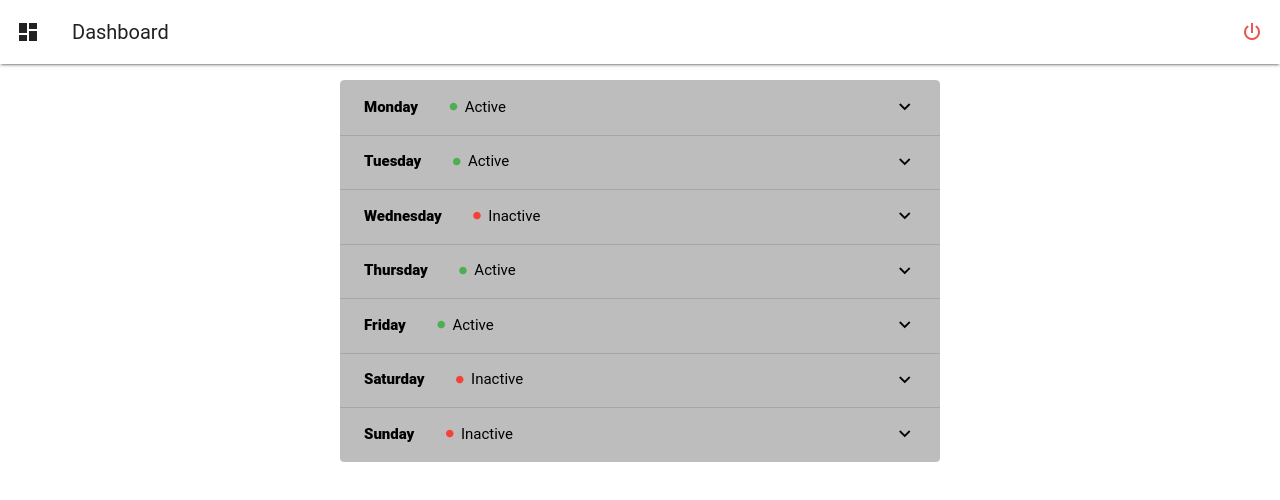
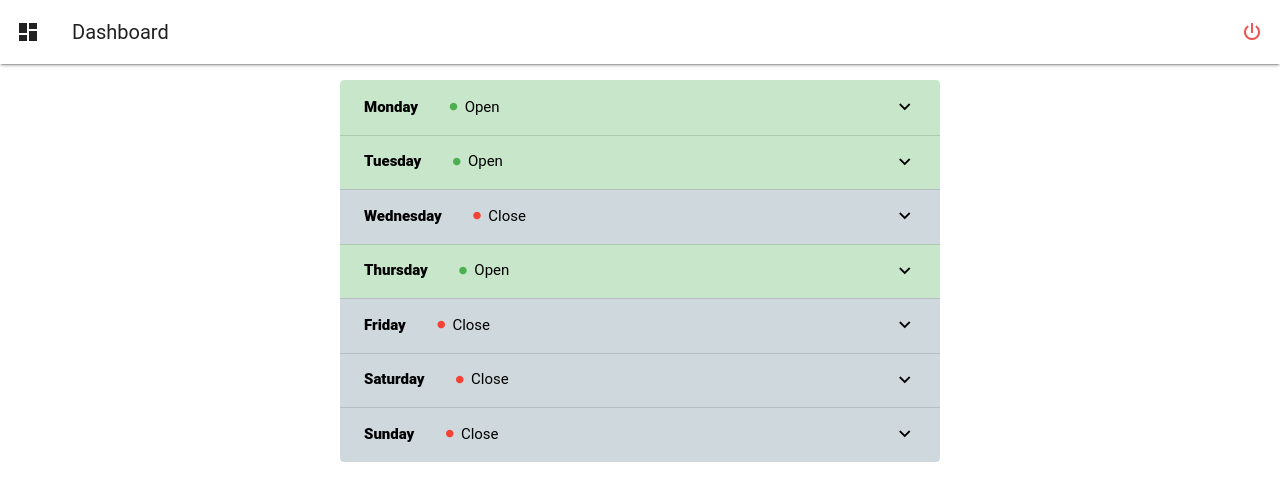
Before and after one commit to Kris-Toff/business-hours-manager-frontend, a Vue app: page /dashboard in a window 1280 px wide. Shown: the top 500 px of the page. Built offline with nearby package versions, Linux system fonts and the light colour scheme.

Commit message:
datepicker and time picker model

```diff
--- a/src/components/DayForm.vue
+++ b/src/components/DayForm.vue
@@ -3,82 +3,28 @@ import { ref } from "vue";
 import TextfieldDatePicker from "./TextfieldDatePicker.vue";
 import TextfieldTimePicker from "./TextfieldTimePicker.vue";
 
-const openTime = ref(null);
-const closeTime = ref(null);
-const lunchStart = ref(null);
-const lunchEnd = ref(null);
-const startIntervalDate = ref(null);
+const props = defineProps({
+  formData: {
+    type: [Object],
+    required: true,
+  },
+});
 </script>
 
 <template>
-  <!-- prepend-icon="mdi:mdi-check-bold" -->
-  <!-- <v-card class="mx-auto" width="400">
-    <template #title>
-      <span class="font-weight-black">Monday</span>
-      <v-checkbox color="red-lighten-1">
-        <template #label>
-          <span class="font-weight-black">Monday</span>
-        </template>
-      </v-checkbox>
-    </template>
-
-    <v-card-item class="bg-surface-light pt-4">
-      <v-row>
-        <v-col>
-          <textfield-time-picker label="Open time" v-model="openTime" />
-        </v-col>
-        <v-col>
-          <textfield-time-picker label="Close time" v-model="closeTime" />
-        </v-col>
-      </v-row>
-    </v-card-item>
-
-    <v-divider />
-
-    <v-card-item class="bg-surface-light pt-4">
-      <v-row>
-        <v-col>
-          <textfield-time-picker label="Lunch Start" v-model="lunchStart" />
-        </v-col>
-        <v-col>
-          <textfield-time-picker label="Lunch End" v-model="lunchEnd" />
-        </v-col>
-      </v-row>
-    </v-card-item>
-
-    <v-divider />
-
-    <v-card-item class="bg-surface-light pt-4">
-      <v-row>
-        <v-col class="d-flex align-center">
-          <v-checkbox
-            label="Every other week"
-            color="red-lighten-1"
-          ></v-checkbox>
-        </v-col>
-        <v-col>
-          <textfield-date-picker
-            label="Start date"
-            v-model="startIntervalDate"
-          />
-        </v-col>
-      </v-row>
-    </v-card-item>
-
-    <v-divider />
-
-    <v-card-actions>
-      <v-spacer />
-      <v-btn variant="tonal" color="red-lighten-1">Save</v-btn>
-    </v-card-actions>
-  </v-card> -->
   <v-container fluid>
     <v-row>
-      <v-col>
-        <textfield-time-picker label="Open time" v-model="openTime" />
-      </v-col>
-      <v-col>
-        <textfield-time-picker label="Close time" v-model="closeTime" />
+      <v-col class="py-0">
+        <div class="d-flex flex-row">
+          <v-switch v-model="formData.status" color="red-lighten-1">
+            <template #prepend>
+              <span>Close</span>
+            </template>
+            <template #append>
+              <span>Open</span>
+            </template>
+          </v-switch>
+        </div>
       </v-col>
     </v-row>
 
@@ -86,10 +32,37 @@ const startIntervalDate = ref(null);
 
     <v-row class="mt-2">
       <v-col>
-        <textfield-time-picker label="Lunch Start" v-model="lunchStart" />
+        <textfield-time-picker
+          v-model="formData.openTime"
+          label="Open time"
+          :disabled="!formData.status"
+        />
       </v-col>
       <v-col>
-        <textfield-time-picker label="Lunch End" v-model="lunchEnd" />
+        <textfield-time-picker
+          v-model="formData.closeTime"
+          label="Close time"
+          :disabled="!formData.status"
+        />
+      </v-col>
+    </v-row>
+
+    <v-divider />
+
+    <v-row class="mt-2">
+      <v-col>
+        <textfield-time-picker
+          v-model="formData.lunchStart"
+          label="Lunch Start"
+          :disabled="!formData.status"
+        />
+      </v-col>
+      <v-col>
+        <textfield-time-picker
+          v-model="formData.lunchEnd"
+          label="Lunch End"
+          :disabled="!formData.status"
+        />
       </v-col>
     </v-row>
 
@@ -97,16 +70,27 @@ const startIntervalDate = ref(null);
 
     <v-row class="mt-2">
       <v-col class="d-flex align-center">
-        <v-checkbox label="Every other week" color="red-lighten-1"></v-checkbox>
+        <v-checkbox
+          v-model="formData.otherWeek"
+          label="Every other week"
+          color="red-lighten-1"
+          :disabled="!formData.status"
+        ></v-checkbox>
       </v-col>
       <v-col>
-        <textfield-date-picker label="Start date" v-model="startIntervalDate" />
+        <textfield-date-picker
+          v-model="formData.startIntervalDate"
+          label="Start date"
+          :disabled="!formData.otherWeek || !formData.status"
+        />
       </v-col>
     </v-row>
 
     <v-row>
       <v-spacer />
-      <v-btn variant="tonal" color="red-lighten-1">Save</v-btn>
+      <v-btn variant="tonal" color="red-lighten-1" :disabled="!formData.status"
+        >Save</v-btn
+      >
     </v-row>
   </v-container>
 </template>
--- a/src/components/TextfieldDatePicker.vue
+++ b/src/components/TextfieldDatePicker.vue
@@ -1,19 +1,28 @@
 <script setup>
-import { ref } from "vue";
+import { computed, ref } from "vue";
 import { useDate } from "vuetify";
+import { useDateFormatting } from "@/composables/useDateFormatting";
 const date = useDate();
-const model = defineModel();
+const { dateStringFormat } = useDateFormatting();
+const model = defineModel({ type: String });
 const pickerProps = defineProps({ label: { type: [String], default: null } });
-const selectedDate = ref(null);
+
+const selectedDate = ref(
+  model.value != null ? date.parseISO(model.value) : null
+);
+
+const dateString = computed(() => {
+  return model.value != null ? date.format(model.value, "keyboardDate") : null;
+});
 
 function modelUpdate(v) {
-  model.value = date.format(v, "keyboardDate");
+  model.value = dateStringFormat(v, "YYYY-MM-DD");
 }
 </script>
 
 <template>
   <v-text-field
-    v-model="model"
+    v-model="dateString"
     density="compact"
     type="text"
     class="mt-2"
--- a/src/components/TextfieldTimePicker.vue
+++ b/src/components/TextfieldTimePicker.vue
@@ -1,12 +1,17 @@
 <script setup>
-import { ref } from "vue";
+import { computed, ref } from "vue";
 import dayjs from "dayjs";
 import customParseFormat from "dayjs/plugin/customParseFormat";
 dayjs.extend(customParseFormat);
 
 const timeModel = defineModel();
-const textModel = ref(null);
 const pickerProps = defineProps({ label: { type: [String], default: null } });
+
+const textModel = ref(
+  timeModel.value != null
+    ? dayjs(timeModel.value, "hh:mm").format("hh:mm a")
+    : null
+);
 
 function modelUpdate(v) {
   textModel.value = dayjs(v, "hh:mm").format("hh:mm a");
--- /dev/null
+++ b/src/composables/useDateFormatting.js
@@ -0,0 +1,20 @@
+import dayjs from "dayjs";
+import customParseFormat from "dayjs/plugin/customParseFormat";
+import advancedFormat from "dayjs/plugin/advancedFormat";
+dayjs.extend(customParseFormat).extend(advancedFormat);
+
+export function useDateFormatting() {
+  /**
+   *
+   * @param {String} dateString - Raw date time string
+   * @param {String} format - Date format (https://day.js.org/docs/en/display/format)
+   * @returns - Parsed date
+   */
+  const dateStringFormat = (dateString, format = "MM/DD/YYYY") => {
+    if (!dateString) return;
+
+    return dayjs(dateString).format(format);
+  };
+
+  return { dateStringFormat };
+}
--- a/src/pages/dashboard/Index.vue
+++ b/src/pages/dashboard/Index.vue
@@ -3,22 +3,92 @@ import { ref } from "vue";
 import DayForm from "@/components/DayForm.vue";
 
 const days = ref([
-  { id: 0, day: "Monday", status: 1 },
-  { id: 1, day: "Tuesday", status: 1 },
-  { id: 2, day: "Wednesday", status: 0 },
-  { id: 3, day: "Thursday", status: 1 },
-  { id: 4, day: "Friday", status: 1 },
-  { id: 5, day: "Saturday", status: 0 },
-  { id: 6, day: "Sunday", status: 0 },
+  {
+    id: 0,
+    day: "Monday",
+    status: true,
+    openTime: "08:00",
+    closeTime: "17:00",
+    lunchStart: "12:00",
+    lunchEnd: "12:45",
+    otherWeek: false,
+    startIntervalDate: "2025-10-15",
+  },
+  {
+    id: 1,
+    day: "Tuesday",
+    status: true,
+    openTime: "08:00",
+    closeTime: "17:00",
+    lunchStart: "12:00",
+    lunchEnd: "12:45",
+    otherWeek: false,
+    startIntervalDate: null,
+  },
+  {
+    id: 2,
+    day: "Wednesday",
+    status: false,
+    openTime: "08:00",
+    closeTime: "17:00",
+    lunchStart: "12:00",
+    lunchEnd: "12:45",
+    otherWeek: false,
+    startIntervalDate: null,
+  },
+  {
+    id: 3,
+    day: "Thursday",
+    status: true,
+    openTime: "08:00",
+    closeTime: "17:00",
+    lunchStart: "12:00",
+    lunchEnd: "12:45",
+    otherWeek: false,
+    startIntervalDate: null,
+  },
+  {
+    id: 4,
+    day: "Friday",
+    status: false,
+    openTime: "08:00",
+    closeTime: "17:00",
+    lunchStart: "12:00",
+    lunchEnd: "12:45",
+    otherWeek: false,
+    startIntervalDate: null,
+  },
+  {
+    id: 5,
+    day: "Saturday",
+    status: false,
+    openTime: "08:00",
+    closeTime: "17:00",
+    lunchStart: "12:00",
+    lunchEnd: "12:45",
+    otherWeek: false,
+    startIntervalDate: null,
+  },
+  {
+    id: 6,
+    day: "Sunday",
+    status: false,
+    openTime: "08:00",
+    closeTime: "17:00",
+    lunchStart: "12:00",
+    lunchEnd: "12:45",
+    otherWeek: false,
+    startIntervalDate: "2025-10-15",
+  },
 ]);
 </script>
 
 <template>
   <div>
-    <v-card class="mx-auto" width="600" flat>
+    <v-card class="mx-auto" max-width="600" flat>
       <v-expansion-panels multiple>
         <v-expansion-panel
-          color="grey-lighten-1"
+          :color="day.status ? 'green-lighten-4' : 'blue-grey-lighten-4'"
           v-for="day in days"
           :key="day.id"
         >
@@ -30,11 +100,11 @@ const days = ref([
                 :color="day.status ? 'green' : 'red'"
               />
             </span>
-            <span> {{ day.status ? "Active" : "Inactive" }} </span>
+            <span> {{ day.status ? "Open" : "Close" }}</span>
           </v-expansion-panel-title>
 
           <v-expansion-panel-text>
-            <day-form />
+            <day-form :form-data="day" />
           </v-expansion-panel-text>
         </v-expansion-panel>
       </v-expansion-panels>
```
